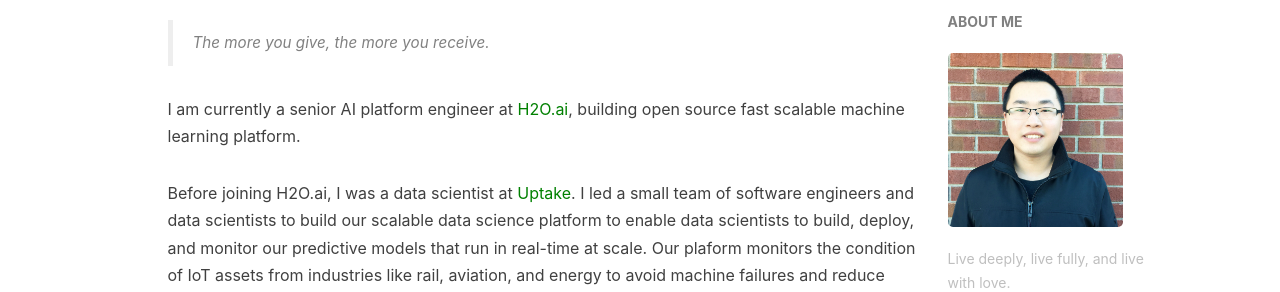
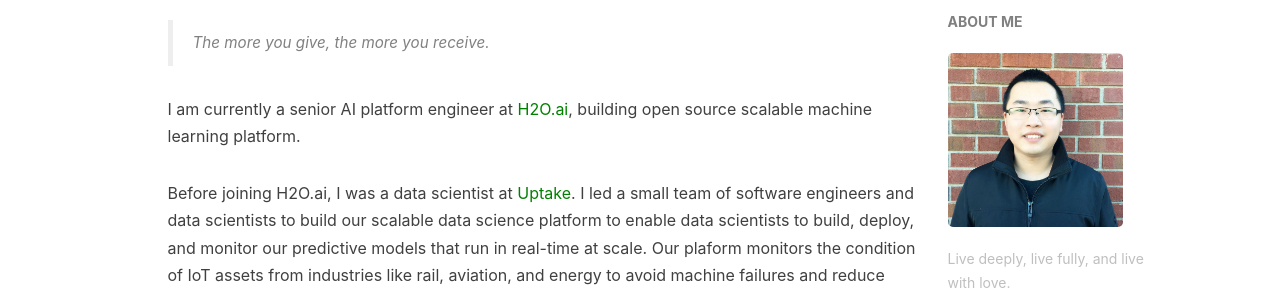
Before and after one commit to terrytangyuan/terrytangyuan.github.com, a Jekyll site: the page built from about.html, in a window 1280 px wide. Shown: the part 465-757 px from the top of the page. Built offline with Jekyll 4.4.1, drawn with Linux system fonts in a browser that asks for light colours; nearby versions of some CDN libraries; comment, search, counter and statistics services are not loaded.

Commit message:
Update about.html

```diff
--- a/about.html
+++ b/about.html
@@ -19,7 +19,7 @@ header-img: "img/about-bg.jpg"
     </blockquote>
 
     <p>
-        I am currently a senior AI platform engineer at <a href="https://www.h2o.ai/" style="color:green;">H2O.ai</a>, building open source fast scalable machine learning platform.
+        I am currently a senior AI platform engineer at <a href="https://www.h2o.ai/" style="color:green;">H2O.ai</a>, building open source scalable machine learning platform.
     </p>
 
     <p> Before joining H2O.ai, I was a data scientist at <a href="http://uptake.com" style="color:green;">Uptake</a>. I led a small team of software engineers and data scientists to build our scalable data science platform to enable data scientists to build, deploy, and monitor our predictive models that run in real-time at scale. Our plaform monitors the condition of IoT assets from industries like rail, aviation, and energy to avoid machine failures and reduce downtime.</p>
```
